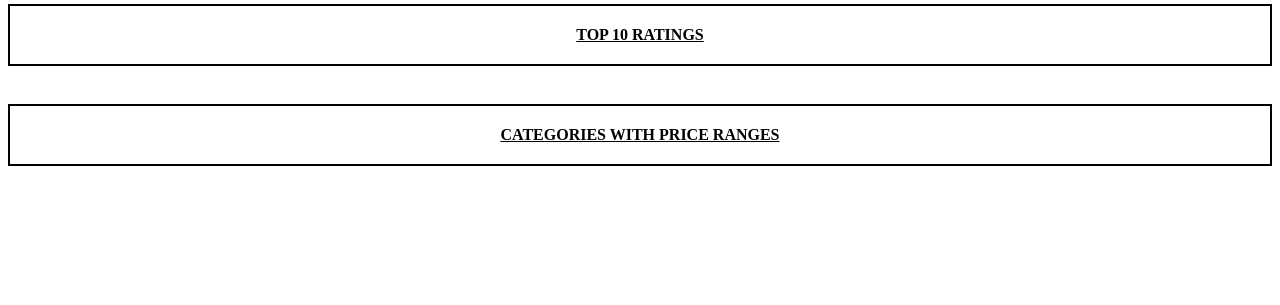
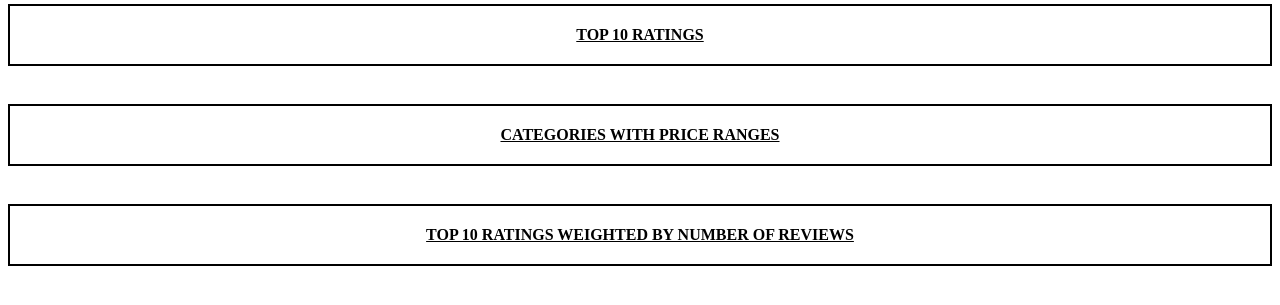
Before and after one commit to monteleone-1883922/hw2_datamining, a Flask app: page /fixed_queries in a window 1280 px wide. Shown: the part 205-510 px from the top of the page. Run offline with Flask 3, Linux system fonts and the light colour scheme; parts of the project's set-up code (start-up, migrations or seed data) failed here and were passed over.

Commit message:
added top10 ratings, weighted ratings, cos similarity

```diff
--- a/DM_Homework_2__1883922_Alessandro_Monteleone/server/app.py
+++ b/DM_Homework_2__1883922_Alessandro_Monteleone/server/app.py
@@ -1,10 +1,13 @@
 from flask import Flask, render_template, request
 from markupsafe import Markup
-
+from utils_and_classes import SentencePreprocessing, SPECIAL_CHARACTERS_FILE_PATH, STOPWORDS_FILE_PATH
 from amazon_product_analysis import *
+from nltk.tokenize import word_tokenize
 
 app = Flask(__name__)
 df = load_data()
+sp = SentencePreprocessing(STOPWORDS_FILE_PATH, SPECIAL_CHARACTERS_FILE_PATH)
+
 
 @app.route('/')
 def indxe():
@@ -17,29 +20,51 @@ def query_menu():
     table = Markup(table)
     return render_template('base.html', table=table)
 
-@app.route('/top10price' , methods=['get'])
+
+@app.route('/top10price', methods=['get'])
 def top10_prices():
-    table = top10(df,"price").to_html()
+    table = topN(df, "price", 10).to_html()
     table = Markup(table)
     return render_template('fixed_queries.html', table=table)
 
-@app.route('/price_categories' , methods=['get'])
+
+@app.route('/top10rated', methods=['get'])
+def top10_reviews():
+    table = topN(df, "stars", 10).to_html()
+    table = Markup(table)
+    return render_template('fixed_queries.html', table=table)
+
+
+@app.route('/top10rated_weighted', methods=['get'])
+def top10_reviews_weighted():
+    compute_weighted_ratings(df)
+    table = topN(df, "weighted_ratings", 10, False).to_html()
+    table = Markup(table)
+    return render_template('fixed_queries.html', table=table)
+
+
+@app.route('/price_categories', methods=['get'])
 def price_categories():
-    table = price_range_for_categories(df[["description","price"]],CATEGORIES).to_html()
-    table =  Markup(table)
+    table = price_range_for_categories(df[["description", "price"]], CATEGORIES).to_html()
+    table = Markup(table)
     return render_template('fixed_queries.html', table=table)
-@app.route('/fixed_queries' , methods=['get'])
+
+
+@app.route('/fixed_queries', methods=['get'])
 def fixed_queries():
     return render_template('fixed_queries_menu.html')
 
 
-@app.route('/query', methods=['POST'])
+@app.route('/query', methods=['post'])
 def process_query():
     user_input = request.form['user_input']
-    result = user_input.lower()
-
-    return render_template('result.html', result=result)
-
+    text_query_raw = user_input.lower()
+    query = sp.preprocess(text_query_raw)
+    inv_indx, norm_indx = retrieve_index(INDEX_FILE_PATH)
+    heap = build_heap_cos_similarity(query, inv_indx, norm_indx)
+    table = get_query_result(df, heap, 10).to_html()
+    table = Markup(table)
+    return render_template('base.html', table=table)
 
 
 if __name__ == '__main__':
--- a/DM_Homework_2__1883922_Alessandro_Monteleone/server/templates/base.html
+++ b/DM_Homework_2__1883922_Alessandro_Monteleone/server/templates/base.html
@@ -15,7 +15,7 @@
     <h1  style="text-align:center;">DataMining HW 2 Server</h1>
 
 
-    <form action="/process" method="POST"  style="margin-bottom: 20px" >
+    <form action="/query" method="POST"  style="margin-bottom: 20px" >
         <label for="query1" style="font-size: large" class="centered-input"><b>insert query:</b></label>
         <input type="text" id="query1" name="user_input"  size="200%">
         <input type="submit" value="Invia"  >
--- a/DM_Homework_2__1883922_Alessandro_Monteleone/server/templates/fixed_queries_menu.html
+++ b/DM_Homework_2__1883922_Alessandro_Monteleone/server/templates/fixed_queries_menu.html
@@ -8,7 +8,7 @@
             color:black;
             border: 2px solid black;
             padding: 20px;
-            display: block; /* Assicurati che gli elementi <a> siano visualizzati come blocchi */
+            display: block;
             margin-top: 20px;
             text-align: center;
         }
@@ -24,10 +24,12 @@
     <nav>
     <a href="/top10price"> <b >TOP 10 PRICES</b></a>
     <br >
-    <a href="/"> <b> TOP 10 RATINGS
+    <a href="/top10rated"> <b> TOP 10 RATINGS
     </b> </a>
         <br >
         <a href="/price_categories"> <b >CATEGORIES WITH PRICE RANGES</b></a>
+        <br>
+        <a href="/top10rated_weighted"> <b >TOP 10 RATINGS WEIGHTED BY NUMBER OF REVIEWS</b></a>
 </nav>
 
 </body>
```
Also changed, not shown: DM_Homework_2__1883922_Alessandro_Monteleone/server/amazon_product_analysis.py (+21 -9 lines).
